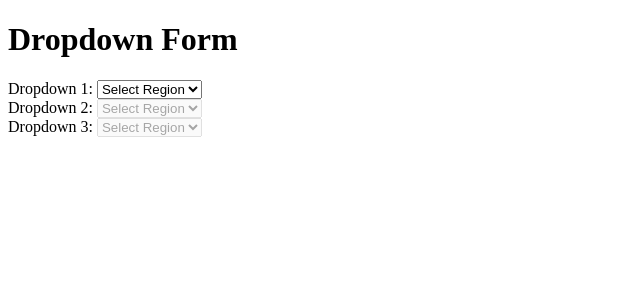
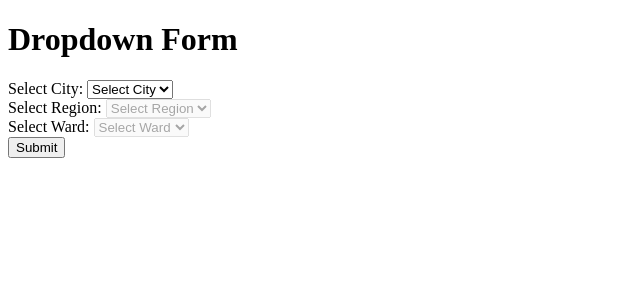
Before and after one commit to meeheer123/voter-final, a Flask app: template templates/index.html in a window 1280 px wide. Shown: the top 300 px of the page, without its empty margins (0-640 px from the left). Run offline with Flask 3, Linux system fonts and the light colour scheme; the template is opened without the code that fills it, so the values that code supplies are empty.

Commit message:
form almost compelte

```diff
--- a/app.py
+++ b/app.py
@@ -2,32 +2,31 @@ from flask import Flask, render_template, request, jsonify
 
 app = Flask(__name__)
 
-cities = ['Nagpur', 'City2']  # Add more cities as needed
+cities = ['Nagpur', 'City2']
 regions = {'Nagpur': ['East', 'West', 'Northeast'], 'City2': ['Region1', 'Region2']}
 wards = {'East': ['Wardhaman Nagar', 'Another Ward'], 'West': ['Ward1', 'Ward2'],
          'Northeast': ['Ward3', 'Ward4'], 'Region1': ['WardA', 'WardB'], 'Region2': ['WardX', 'WardY']}
 
 @app.route('/')
 def index():
-    return render_template('index_flask.html', cities=cities)
+    return render_template('index.html', cities=cities)
+
+@app.route('/get_regions/<city>', methods=['GET'])
+def get_regions(city):
+    return jsonify(regions.get(city, []))
+
+@app.route('/get_wards/<region>', methods=['GET'])
+def get_wards(region):
+    return jsonify(wards.get(region, []))
 
 @app.route('/submit_form', methods=['POST'])
 def submit_form():
-    data = request.get_json()
+    data = request.json
+    print('Received data:', data)
+    # Add your logic to process the data here
 
-    # Assuming the data received contains city, region, and ward information
-    selected_city = data.get('dropdown1', '')
-    selected_region = data.get('dropdown2', '')
-    selected_ward = data.get('dropdown3', '')
-
-    # Process the received data as needed
-    print('Selected City:', selected_city)
-    print('Selected Region:', selected_region)
-    print('Selected Ward:', selected_ward)
-
-    # You can perform further processing or validation here
-
-    return jsonify({'message': 'Form data received successfully'})
+    # For demonstration purposes, let's return a simple response
+    return jsonify({'status': 'success'})
 
 if __name__ == '__main__':
     app.run(debug=True)
--- a/templates/index.html
+++ b/templates/index.html
@@ -8,39 +8,48 @@
 <body>
     <h1>Dropdown Form</h1>
     <form id="myForm">
-        <label for="dropdown1">Dropdown 1:</label>
-        <select id="dropdown1" name="dropdown1" onchange="submitForm()">
-            <option value="">Select Region</option>
-            <option value="optionA">Option A</option>
-            <option value="optionB">Option B</option>
-            <option value="optionC">Option C</option>
+        <label for="city">Select City:</label>
+        <select id="city" name="city">
+            <option value="">Select City</option>
+            {% for city in cities %}
+                <option value="{{ city }}">{{ city }}</option>
+            {% endfor %}
         </select>
 
         <br>
 
-        <label for="dropdown2">Dropdown 2:</label>
-        <select id="dropdown2" name="dropdown2" disabled onchange="submitForm()">
+        <label for="region">Select Region:</label>
+        <select id="region" name="region" disabled>
             <option value="">Select Region</option>
-            <!-- Dropdown 2 options will be populated using JavaScript -->
+            <!-- Options will be populated using JavaScript -->
         </select>
 
         <br>
 
-        <label for="dropdown3">Dropdown 3:</label>
-        <select id="dropdown3" name="dropdown3" disabled onchange="submitForm()">
-            <option value="">Select Region</option>
-            <!-- Dropdown 3 options will be populated using JavaScript -->
+        <label for="ward">Select Ward:</label>
+        <select id="ward" name="ward" disabled>
+            <option value="">Select Ward</option>
+            <!-- Options will be populated using JavaScript -->
         </select>
+
+        <br>
+
+        <button type="button" onclick="submitForm()">Submit</button>
     </form>
 
     <script>
         function submitForm() {
-            var dropdown1Value = document.getElementById('dropdown1').value;
+            var city = document.getElementById('city').value;
+            var region = document.getElementById('region').value;
+            var ward = document.getElementById('ward').value;
+
             var formData = {
-                dropdown1: dropdown1Value
+                city: city,
+                region: region,
+                ward: ward
             };
 
-            // Assuming you're using AJAX to send data to the Python backend
+            // Assuming you're using AJAX to send data to the Flask backend
             // You can use libraries like Axios or the native Fetch API
 
             // Example using Fetch API
@@ -55,18 +64,6 @@
             .then(data => {
                 console.log('Success:', data);
                 // Handle success as needed
-
-                // Once the first dropdown is submitted, enable and populate the second dropdown
-                var dropdown2Options = getDropdown2Options(dropdown1Value);
-                enableDropdown('dropdown2', dropdown2Options);
-
-                // Optionally, you can pre-select the first option in the second dropdown
-                document.getElementById('dropdown2').value = dropdown2Options[0];
-
-                // Now that the second dropdown is populated, you can also enable and populate the third dropdown
-                var dropdown2Value = document.getElementById('dropdown2').value;
-                var dropdown3Options = getDropdown3Options(dropdown1Value, dropdown2Value);
-                enableDropdown('dropdown3', dropdown3Options);
             })
             .catch((error) => {
                 console.error('Error:', error);
@@ -74,57 +71,54 @@
             });
         }
 
-        function enableDropdown(dropdownId, options) {
-            var dropdown = document.getElementById(dropdownId);
-            dropdown.disabled = false;
+        document.addEventListener("DOMContentLoaded", function() {
+            var cityDropdown = document.getElementById('city');
+            var regionDropdown = document.getElementById('region');
+            var wardDropdown = document.getElementById('ward');
 
-            // Clear existing options
-            dropdown.innerHTML = "";
+            cityDropdown.addEventListener('change', function() {
+                // Reset region and ward dropdowns
+                regionDropdown.innerHTML = '<option value="">Select Region</option>';
+                wardDropdown.innerHTML = '<option value="">Select Ward</option>';
 
-            // Populate the dropdown with options
-            options.forEach(function(option) {
-                var optionElement = document.createElement('option');
-                optionElement.value = option;
-                optionElement.text = option;
-                dropdown.add(optionElement);
+                // Fetch regions for the selected city
+                fetch('/get_regions/' + cityDropdown.value)
+                    .then(response => response.json())
+                    .then(data => {
+                        // Populate region dropdown
+                        data.forEach(function(region) {
+                            var optionElement = document.createElement('option');
+                            optionElement.value = region;
+                            optionElement.text = region;
+                            regionDropdown.add(optionElement);
+                        });
+
+                        // Enable region dropdown
+                        regionDropdown.disabled = false;
+                    });
             });
-        }
 
-        function getDropdown2Options(dropdown1Value) {
-            // Define mapping for options in dropdown2 based on dropdown1Value
-            var optionsMap = {
-                'optionA': ['Option B', 'Option C', 'Option D'],
-                'optionB': ['Option E', 'Option F', 'Option G'],
-                'optionC': ['Option X', 'Option Y', 'Option Z']
-                // Add more mappings as needed
-            };
+            regionDropdown.addEventListener('change', function() {
+                // Reset ward dropdown
+                wardDropdown.innerHTML = '<option value="">Select Ward</option>';
 
-            return optionsMap[dropdown1Value] || [];
-        }
+                // Fetch wards for the selected region
+                fetch('/get_wards/' + regionDropdown.value)
+                    .then(response => response.json())
+                    .then(data => {
+                        // Populate ward dropdown
+                        data.forEach(function(ward) {
+                            var optionElement = document.createElement('option');
+                            optionElement.value = ward;
+                            optionElement.text = ward;
+                            wardDropdown.add(optionElement);
+                        });
 
-        function getDropdown3Options(dropdown1Value, dropdown2Value) {
-            // Define mapping for options in dropdown3 based on dropdown1Value and dropdown2Value
-            var optionsMap = {
-                'optionA': {
-                    'Option B': ['Option P', 'Option Q', 'Option R'],
-                    'Option C': ['Option S', 'Option T', 'Option U'],
-                    'Option D': ['Option V', 'Option W', 'Option X']
-                },
-                'optionB': {
-                    'Option E': ['Option Y', 'Option Z', 'Option AA'],
-                    'Option F': ['Option BB', 'Option CC', 'Option DD'],
-                    'Option G': ['Option EE', 'Option FF', 'Option GG']
-                },
-                'optionC': {
-                    'Option X': ['Option HH', 'Option II', 'Option JJ'],
-                    'Option Y': ['Option KK', 'Option LL', 'Option MM'],
-                    'Option Z': ['Option NN', 'Option OO', 'Option PP']
-                }
-                // Add more mappings as needed
-            };
-
-            return optionsMap[dropdown1Value] && optionsMap[dropdown1Value][dropdown2Value] || [];
-        }
+                        // Enable ward dropdown
+                        wardDropdown.disabled = false;
+                    });
+            });
+        });
     </script>
 </body>
 </html>
```
Also changed, not shown: templates/final.html (renamed from template/final.html).
